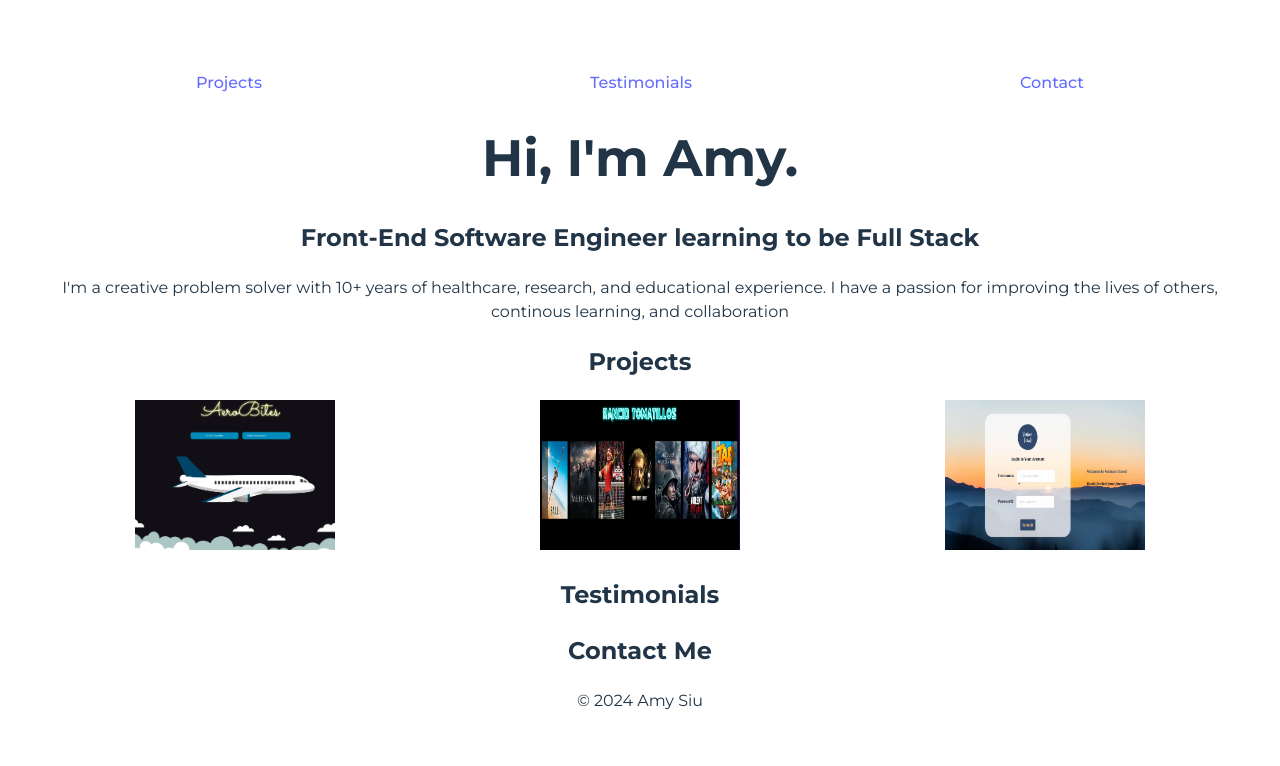
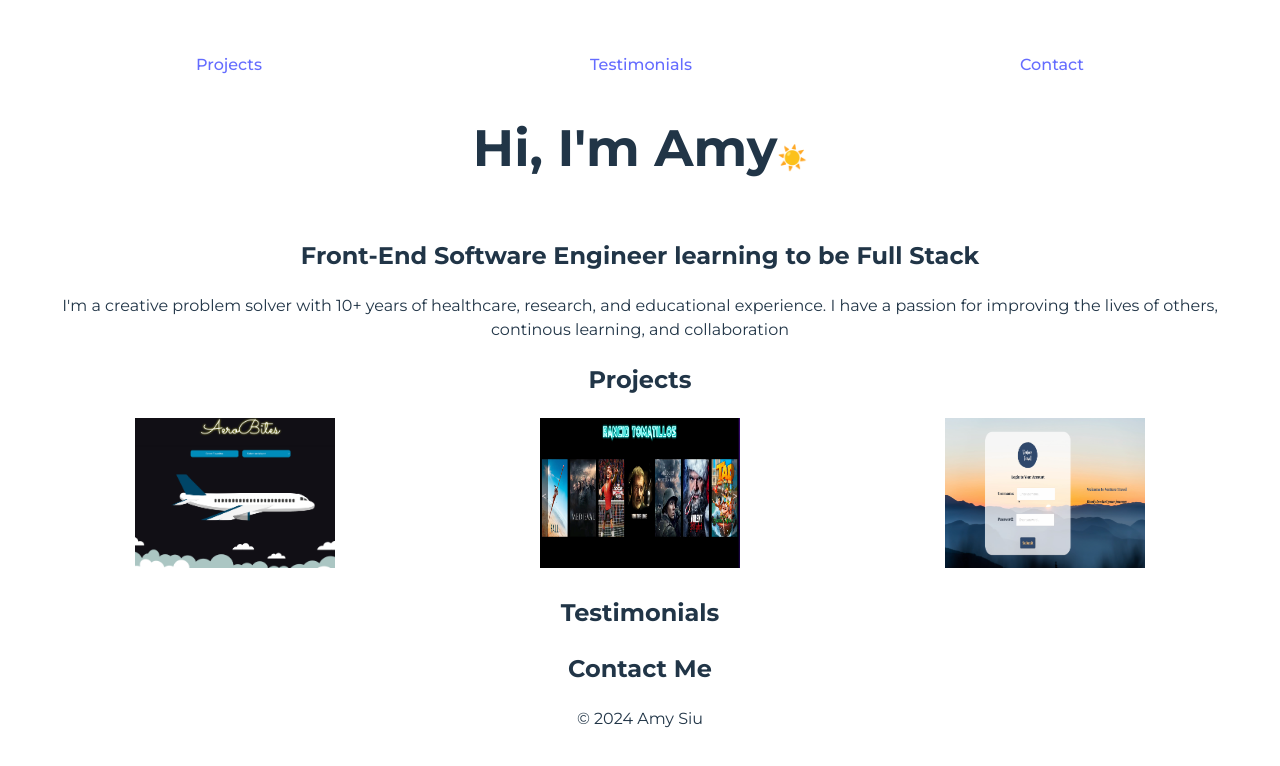
Before and after one commit to amysiu1028/Portfolio, a React (Vite) app: page / in a window 1280 px wide. Shown: the top 766 px of the page. Built offline with nearby package versions, Linux system fonts and the light colour scheme.

Commit message:
feat/dark-mode-setup

```diff
--- a/src/Components/App/App.jsx
+++ b/src/Components/App/App.jsx
@@ -3,17 +3,23 @@ import { useState } from 'react'
 // import viteLogo from '/vite.svg'
 import React from 'react';
 import './App.css'
+import { Routes, Route } from 'react-router-dom'
 import Header from '../Header/Header.jsx'
 import Intro from '../Intro/Intro.jsx';
 import Projects from '../Projects/Projects.jsx'
-
-//create contact and link
-
+import Contact from '../Contact/Contact.jsx';
+import { ThemeProvider } from '../../contexts/ThemeContext.jsx';
 
 function App() {
   // const [count, setCount] = useState(0)
+  return (
+    <ThemeProvider>
 
-  return (
+      <main>
+        <Routes>
+          <Route
+          path='/'
+          element={
           <>
             <div>
               <Header/>
@@ -40,6 +46,13 @@ function App() {
               <p>&copy; 2024 Amy Siu</p>
             </footer>
           </>
+          }></Route>
+          <Route path='/projects' element={<> <Projects/> </>} ></Route>
+          {/* <Route path='/testimonials' element={<> <Testimonials/> </>} ></Route> */}
+          <Route path='/contact' element={<> <Contact/> </>} ></Route>
+        </Routes>
+      </main>
+    </ThemeProvider>
   )
 }
 
--- a/src/Components/Contact/Contact.jsx
+++ b/src/Components/Contact/Contact.jsx
@@ -1,11 +1,13 @@
 // import React from 'react'
-import '../../../index.css'
+import '../../index.css';
 
 function Contact() {
   return (
     <div>
       {/* Create link to Linkedin, email, phone number */}
+      <form>
 
+      </form>
     </div>
   )
 }
--- /dev/null
+++ b/src/Components/DarkModeToggle/DarkModeToggle.jsx
@@ -0,0 +1,23 @@
+// import Switch from 'react-switch';
+import { useTheme } from '../../contexts/ThemeContext';
+
+const DarkModeToggle = () => {
+  const { isDarkMode, toggleTheme } = useTheme();
+
+  return (
+    <>
+      {/* <Switch/> */}
+      <div className="moon-sun-toggle" onClick={toggleTheme}>
+    {isDarkMode ? '🌙' : '☀️'} </div>
+    </>
+
+      // onChange={toggleTheme}
+      // checked={isDarkMode}
+      // onColor="#3C3C3C"
+      // offColor="#D3D3D3"
+      // checkedIcon={false}
+      // uncheckedIcon={false}
+  )
+};
+
+export default DarkModeToggle;
--- a/src/Components/Intro/Intro.jsx
+++ b/src/Components/Intro/Intro.jsx
@@ -1,9 +1,14 @@
 import '../../index.css'
+// import { Switch } from '../Switch/Switch'
+import DarkModeToggle from '../DarkModeToggle/DarkModeToggle'
 
 function Intro() {
   return (
     <div>
-        <h1>Hi, I'm Amy.</h1>
+        <section class='intro-toggle-container'>
+          <h1>Hi, I'm Amy</h1>
+          <DarkModeToggle/>
+        </section>
         <h2><b>Front-End Software Engineer</b> learning to be Full Stack</h2>
         <p>I'm a creative problem solver with 10+ years of healthcare, research, and educational experience. I have a passion for improving the lives of others, continous learning, and collaboration</p>
     </div>
--- a/src/Components/Projects/Projects.jsx
+++ b/src/Components/Projects/Projects.jsx
@@ -1,54 +1,47 @@
-// import React from 'react'
-import '../../index.css'
-import { useState } from 'react'
-// import { image1, image2, image3, image4, image5 } from '../../assets/aerobites'
-import { useEffect } from 'react'
+import React, { useEffect, useState } from 'react';
+import '../../index.css';
 import { image1, image2, image3, image4, image5, image6, image7, image8, image9 } from './index.jsx';
 
 function Projects() {
-  const [ currentImageIndex, setCurrentImageIndex ] = useState(0)
+  const [currentImageIndex, setCurrentImageIndex] = useState(0);
 
-  const aerobites = [image1, image2, image3]
-  const rancidtomatillos = [image4, image5, image6]
-  const ventures = [image7, image8, image9]
-
+  const aerobites = [image1, image2, image3];
+  const rancidtomatillos = [image4, image5, image6];
+  const ventures = [image7, image8, image9];
 
   useEffect(() => {
-    handleImageArray(aerobites)
-    console.log("aerobites",aerobites)
-    handleImageArray(rancidtomatillos)
-    handleImageArray(ventures)
-  }, [aerobites, rancidtomatillos, ventures, currentImageIndex])
+    const aerobitesIntervalId = handleImageArray(aerobites);
+    const rancidtomatillosIntervalId = handleImageArray(rancidtomatillos);
+    const venturesIntervalId = handleImageArray(ventures);
 
-  function handleImageArray(imageArray) {
+    return () => {
+      clearInterval(aerobitesIntervalId);
+      clearInterval(rancidtomatillosIntervalId);
+      clearInterval(venturesIntervalId);
+    };
+  }, []);
+
+  function handleImageArray(projectImages) {
     const intervalId = setInterval(() => {
-      setCurrentImageIndex((prevIndex) => (prevIndex === imageArray.length - 1) ? 0: prevIndex + 1)
-    }, 3000)
-    //clearInterval() function is a built-in JavaScript function that clears a timer set with the setInterval() function. It stops the interval specified by the interval ID,
+      setCurrentImageIndex((prevIndex) => (prevIndex === projectImages.length - 1) ? 0 : prevIndex + 1);
+    }, 3000);
+    // Clear the interval when the component unmounts or when the projectImages array changes
     return () => clearInterval(intervalId);
   }
 
   function displayImageArrays(imageArray) {
-    const displayImages = imageArray.map((image,index) => {
-      return (
-        <li key={index}
-        style={{display: index === currentImageIndex ? 'block' : 'none'}}
-        >
-          <img className='image-size'
-          src={image}
-          alt='Aerobites application'
-          ></img>
-        </li>
-      )
-    })
-    return displayImages
+    const displayImages = imageArray.map((image, index) => (
+      <li key={index} style={{ display: index === currentImageIndex ? 'block' : 'none' }}>
+        <img className='image-size' src={image} alt='Aerobites application' />
+      </li>
+    ));
+    return displayImages;
   }
 
-  const displayAerobites = displayImageArrays(aerobites)
-  const displayRancid = displayImageArrays(rancidtomatillos)
-  const displayVenture = displayImageArrays(ventures)
+  const displayAerobites = displayImageArrays(aerobites);
+  const displayRancid = displayImageArrays(rancidtomatillos);
+  const displayVenture = displayImageArrays(ventures);
 
-  console.log("displayAerobites",displayAerobites)
   return (
     <div>
       <h2>Projects</h2>
@@ -58,10 +51,10 @@ function Projects() {
         <section className='rancid-project'>{displayVenture}</section>
       </section>
     </div>
-  )
+  );
 }
 
-export default Projects
+export default Projects;
 
 
 // // import React from 'react'
--- /dev/null
+++ b/src/Components/Switch/Switch.jsx
@@ -0,0 +1,16 @@
+
+// export const Switch = () => {
+// // type Theme = 'dark' | 'light'
+
+//     const [theme, setTheme] = useState('light')
+
+//     return (
+//         <div className="container-switch">
+//             <span>Change Theme </span>
+//             <label className="switch">
+//                 <input type="checkbox" />
+//                 <span className="slider"></span>
+//             </label>
+//         </div>
+//     )
+// }
--- /dev/null
+++ b/src/contexts/ThemeContext.jsx
@@ -0,0 +1,32 @@
+//context created to manage theme globally across application
+//useContext hook is used to access theme state and toggle
+import { createContext, useContext, useState } from 'react';
+
+//create context to manage theme globally across this app
+const ThemeContext = createContext();
+
+
+// useTheme function = custom hook created using the useContext hook. Allows you to access the current theme state and the toggleTheme function within your components.
+export const useTheme = () => {
+  return useContext(ThemeContext);
+};
+
+// ThemeProvider component that wraps the entire application and provides the theme context
+export const ThemeProvider = ({ children }) => {
+  //uses useState to track current state of dark or light mode
+  const [isDarkMode, setIsDarkMode] = useState(false);
+
+  //function toggles b/t dark and light modes. It's a simple function that updates the isDarkMode state.
+  const toggleTheme = () => {
+    setIsDarkMode((prevMode) => !prevMode);
+  };
+
+  const theme = isDarkMode ? { background: '#333', color: '#fff' } : { background: '#fff', color: '#333' }
+  return (
+      // Providing theme, isDarkMode, and toggleTheme to the context
+    <ThemeContext.Provider value={{isDarkMode, toggleTheme, theme }}>
+      {/* almost like props, it passes these variables to the child components */}
+      {children}
+    </ThemeContext.Provider>
+  );
+};
--- a/src/index.css
+++ b/src/index.css
@@ -85,3 +85,24 @@ button:focus-visible {
   display: flex;
   justify-content: space-around;
 }
+
+.dark-mode .moon-sun::before {
+  content: '🌙';
+  color: #D3D3D3;
+}
+
+.light-mode .moon-sun::before {
+  content: '☀️';
+  color: #3C3C3C;
+}
+
+.moon-sun-toggle {
+  font-size: 1.5em;
+  cursor: pointer;
+}
+
+.intro-toggle-container {
+  display:flex;
+  justify-content: center;
+  align-items: baseline;
+}
--- a/src/main.jsx
+++ b/src/main.jsx
@@ -3,9 +3,12 @@ import ReactDOM from 'react-dom/client';
 import App from './Components/App/App.jsx';
 import './index.css';
 import { BrowserRouter } from 'react-router-dom';
+import { ThemeProvider } from './contexts/ThemeContext.jsx';
 
 ReactDOM.createRoot(document.getElementById('root')).render(
   <BrowserRouter>
-    <App />
+    <ThemeProvider>
+      <App />
+    </ThemeProvider>
   </BrowserRouter>
 );
```
Also changed, not shown: src/Components/Navigation/Navigation.jsx (added, +11 -0 lines). Lines whose indentation alone changed are shown as unchanged.
